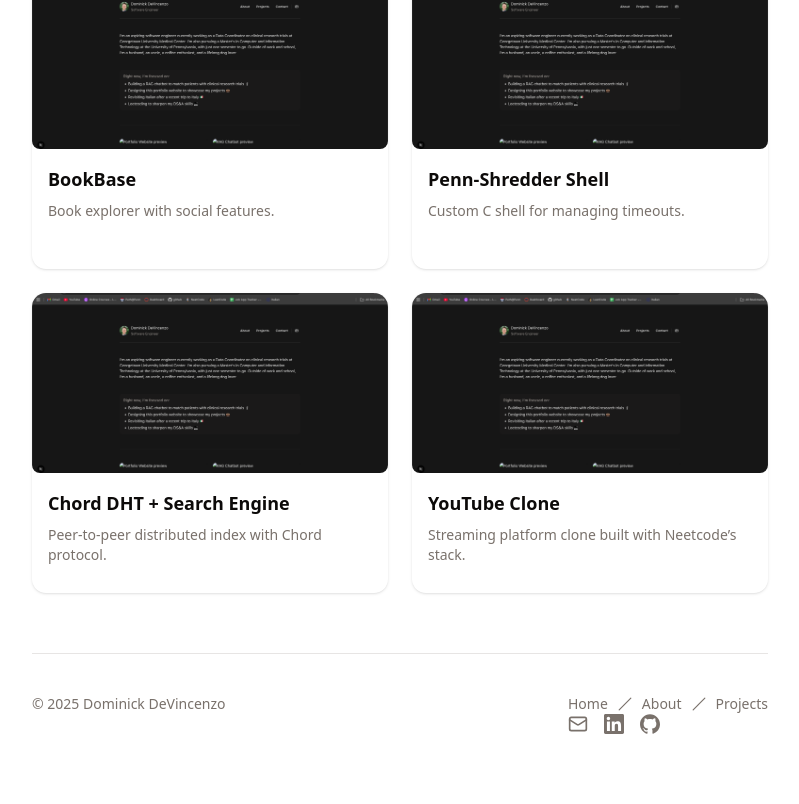
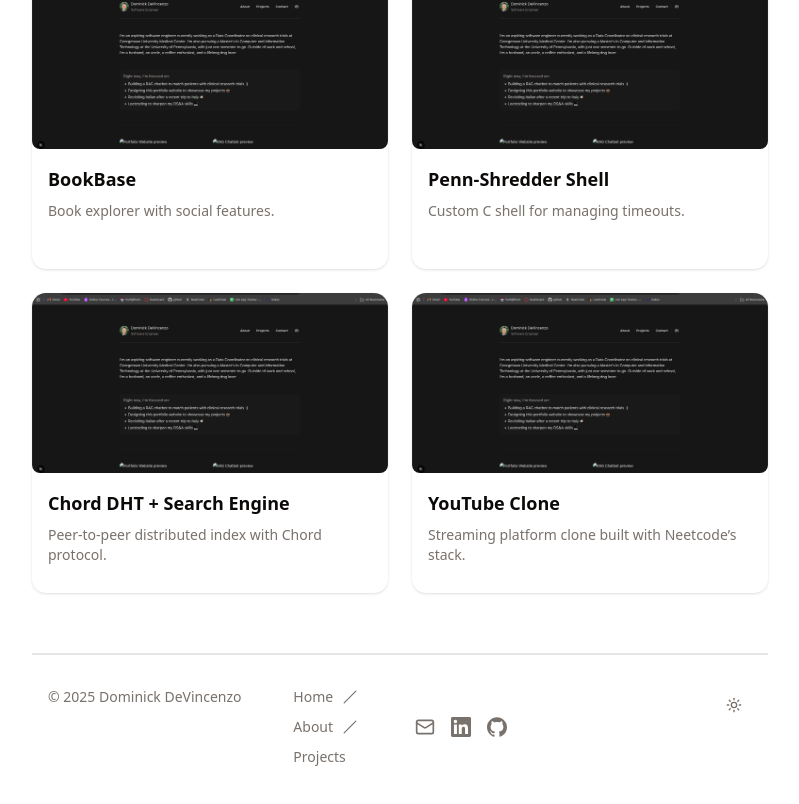
Before and after one commit to dominick-dev/portfolio-website, a Next.js app: page / in a window 1280 px wide. Shown: the part 1028-1832 px from the top of the page, without its empty margins (240-1039 px from the left). Built offline with nearby package versions, Linux system fonts and the light colour scheme.

Commit message:
continue working on footer, needs formatting

```diff
--- a/src/components/Footer.tsx
+++ b/src/components/Footer.tsx
@@ -8,16 +8,20 @@ import {
 import { SlashIcon, Mail } from "lucide-react";
 import { SiGithub, SiLinkedin } from "react-icons/si";
 import Link from "next/link";
+import ThemeToggle from "@/components/ThemeToggle";
 
 function Footer() {
   return (
-    <footer className="pt-10 pb-60 text-sm text-muted-foreground">
-      <div className="flex flex-col md:flex-row justify-between gap-8">
+    <footer className="border-t pt-8 pb-16 text-sm text-muted-foreground">
+      <div className="max-w-5xl mx-auto px-4 flex flex-col md:flex-row justify-between gap-8">
+
         {/* copyright (left) */}
-        <span> © {new Date().getFullYear()} Dominick DeVincenzo</span>
+        <div className="flex-1">
+          <span> © {new Date().getFullYear()} Dominick DeVincenzo</span>
+        </div>
 
-        {/* page links & socials (middle) */}
-        <div>
+        {/* page links & socials (middle-left) */}
+        <div className="flex-1 flex items-center gap-2 justify-center md:justify-start">
           <Breadcrumb>
             <BreadcrumbList>
               <BreadcrumbItem>
@@ -49,8 +53,8 @@ function Footer() {
             </BreadcrumbList>
           </Breadcrumb>
 
-          {/* social links */}
-          <div className="flex gap-4">
+          {/* social links (middle-right) */}
+          <div className="flex-1 flex justify-center md:justify-start gap-4">
             <a
             href="mailto:devindm101@gmail.com"
             aria-label="Email"
@@ -61,6 +65,8 @@ function Footer() {
             <a
             href="https://www.linkedin.com/in/dominick-dev/"
             aria-label="LinkedIn"
+            target="_blank"
+            rel="noopener noreferrer"
             className="hover:text-foreground transition"
             >
               <SiLinkedin className="h-5 w-5" />
@@ -68,18 +74,19 @@ function Footer() {
             <a
             href="https://github.com/dominick-dev"
             aria-label="GitHub"
+            target="_blank"
+            rel="noopener noreferrer"
             className="hover:text-foreground transition"
             >
               <SiGithub className="h-5 w-5" />
             </a>
-
           </div>
-
-
-
         </div>
 
         {/* toggle light/dark mode (right) */}
+        <div className="flex-1 flex justify-end">
+          <ThemeToggle />
+        </div>
       </div>
     </footer>
   );
--- a/src/components/NavBar.tsx
+++ b/src/components/NavBar.tsx
@@ -34,6 +34,7 @@ function NavBar() {
   return (
     <div className="flex items-center justify-between gap-2 h-25">
       {/* avatar and name/title */}
+      <Link href="/" className="flex items-center gap-2 group">
         <div className="flex items-center gap-2 group">
           <div className="relative w-10 h-10 rounded-full overflow-hidden">
             <Avatar className="w-full h-full">
@@ -54,6 +55,7 @@ function NavBar() {
               👋
             </span>
           </div>
+        </div>
 
         <div>
           <h3>Dominick DeVincenzo</h3>
@@ -61,7 +63,7 @@ function NavBar() {
             Software Engineer
           </span>
         </div>
-      </div>
+      </Link>
 
       {/* links */}
       <div className="flex items-center gap-1 h-5">
```
Also changed, not shown: 1 other file (tests, documents, lock files or other folders). Lines whose indentation alone changed are shown as unchanged.
